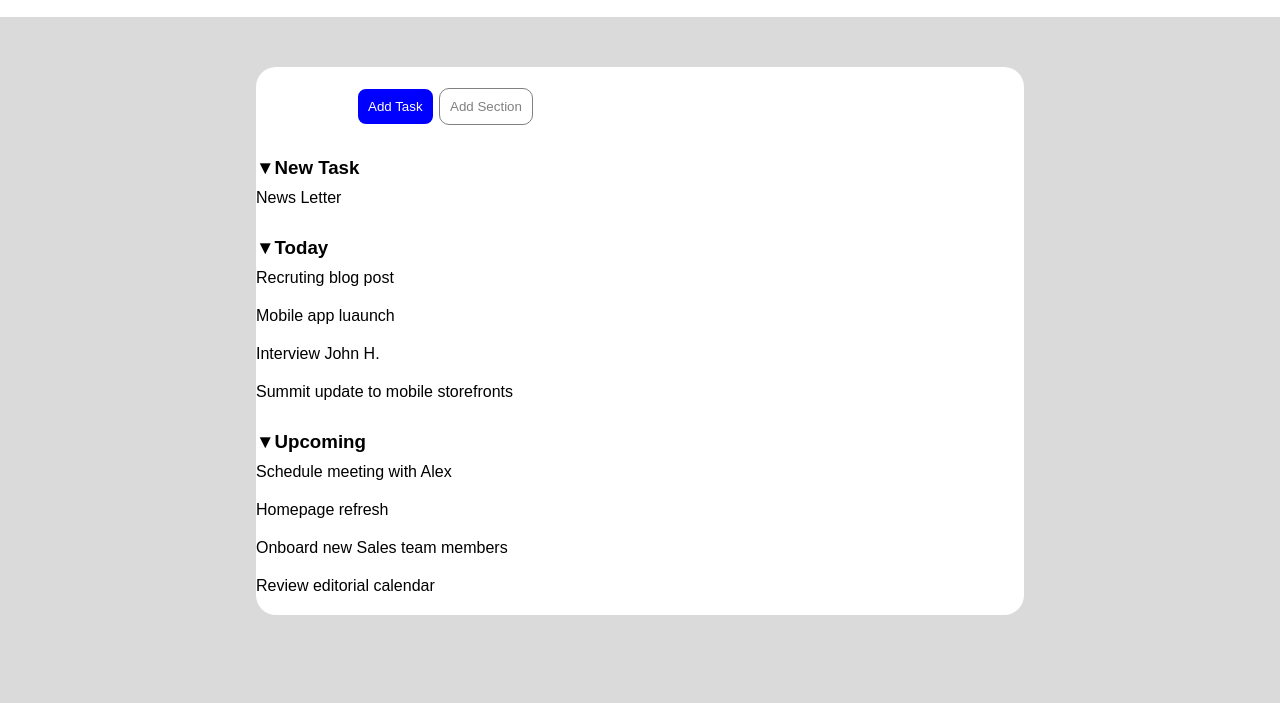
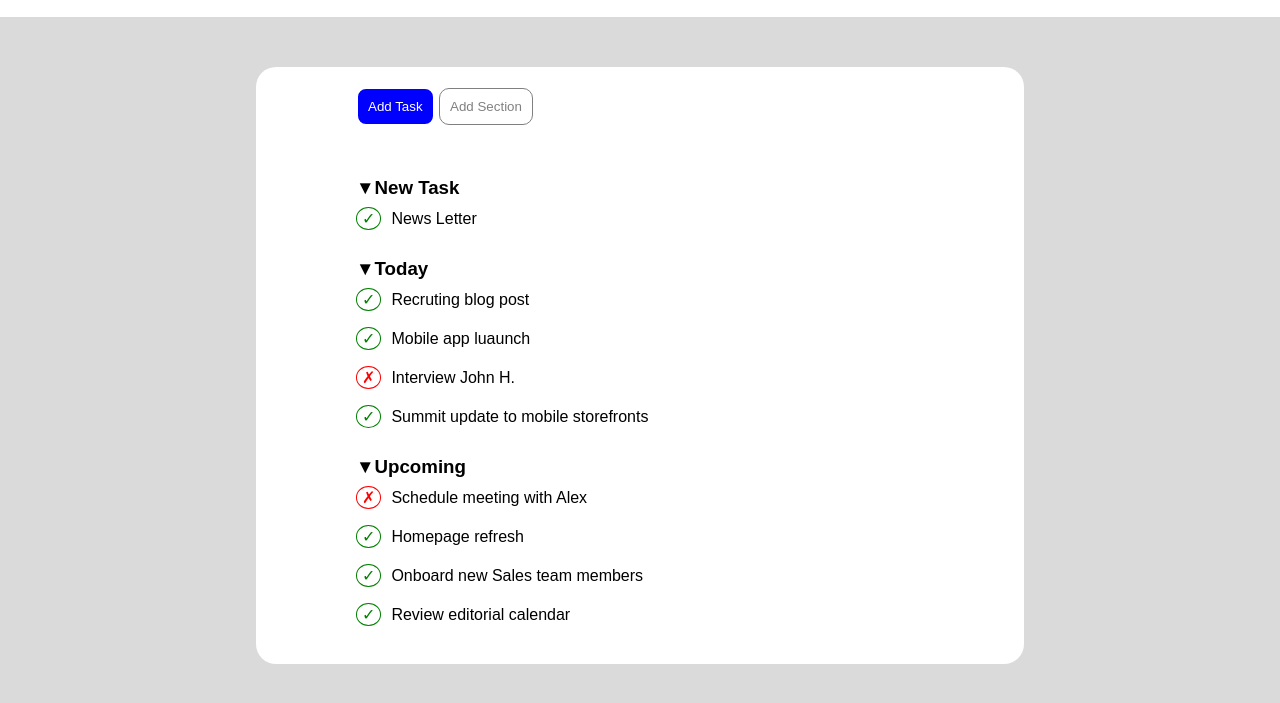
Before and after one commit to EmanueleBrusa/html-css-toboolist, a plain HTML site: page index.html in a window 1280 px wide. Shown: the part 83-786 px from the top of the page. Drawn offline with Linux system fonts and the light colour scheme.

Commit message:
[FEAT-FIX]correzione validazione, style elementi

```diff
--- a/css/style.css
+++ b/css/style.css
@@ -53,11 +53,27 @@ header{
 }
 /*fine contenitore superiore*/
 /*inizio contenitore inferiore*/
+.contenitore-inferiore{
+    padding: 20px 100px;
+}
 ul{
     list-style-type: none;
 }
 li{
     padding: 10px 0px;
 }
+.simboli{
+    padding: 2px 5px;
+    border-radius: 50%;
+    margin-right: 10px;
+}
+.fatto{
+    border: 1px solid green;
+    color: green;
+}
+.non-fatto{
+    border: 1px solid red;
+    color: red;
+}
 /*fine contenitore inferiore*/
 /*fine main*/
--- a/index.html
+++ b/index.html
@@ -28,23 +28,23 @@
            <ul> <!--inizio lista main-->
             <li> <h3>&#9660;New Task</h3> <!--prima voce lista-->
               <ul>
-                <li><span class="simboli"></span>News Letter</li>
+                <li><span class="simboli fatto">&check;</span>News Letter</li>
               </ul>
             </li> <!--fine prima voce-->
             <li><h3>&#9660;Today</h3> <!--seconda voce lista-->
               <ul>
-                <li><span class="simboli"></span>Recruting blog post</li>
-                <li><span class="simboli"></span>Mobile app luaunch</li>
-                <li><span class="simboli"></span>Interview John H.</li>
-                <li><span class="simboli"></span>Summit update to mobile storefronts</li>
+                <li><span class="simboli fatto">&check;</span>Recruting blog post</li>
+                <li><span class="simboli fatto">&check;</span>Mobile app luaunch</li>
+                <li><span class="simboli non-fatto">&cross;</span>Interview John H.</li>
+                <li><span class="simboli fatto">&check;</span>Summit update to mobile storefronts</li>
               </ul>
             </li> <!--fine seconda voce-->
             <li><h3>&#9660;Upcoming</h3> <!--inizio terza voce lista-->
               <ul>
-                <li><span class="simboli"></span>Schedule meeting with Alex</li>
-                <li><span class="simboli"></span>Homepage refresh</li>
-                <li><span class="simboli"></span>Onboard new Sales team members</li>
-                <li><span class="simboli"></span>Review editorial calendar</li>
+                <li><span class="simboli non-fatto">&cross;</span>Schedule meeting with Alex</li>
+                <li><span class="simboli fatto">&check;</span>Homepage refresh</li>
+                <li><span class="simboli fatto">&check;</span>Onboard new Sales team members</li>
+                <li><span class="simboli fatto">&check;</span>Review editorial calendar</li>
               </ul>
             </li> <!--fine terza voce-->
            </ul> <!--fine lista main-->
```
